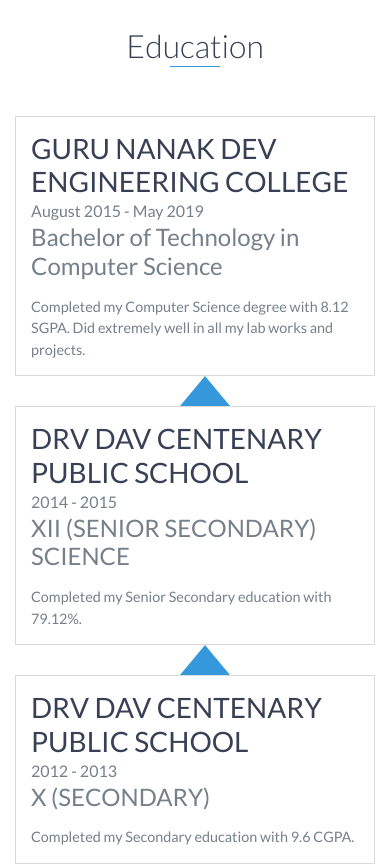
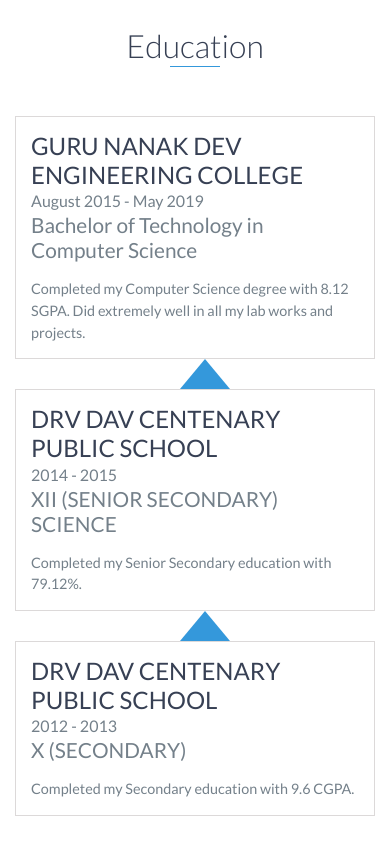
Before and after one commit to love796/myPortfolio, a React (Create React App) app: page / in a window 390 px wide. Shown: the part 1160-2026 px from the top of the page. Built offline with nearby package versions, Linux system fonts and the light colour scheme.

Commit message:
Education section fix for mobile display

```diff
--- a/src/index.css
+++ b/src/index.css
@@ -820,4 +820,10 @@ footer {
 		margin-left: 0;
 		text-align: center;
 	}
+	.education-block h3 {
+		font-size: 1.5rem;
+	}
+	.education-block h4 {
+		font-size: 1.3rem;
+	}
 }
```
